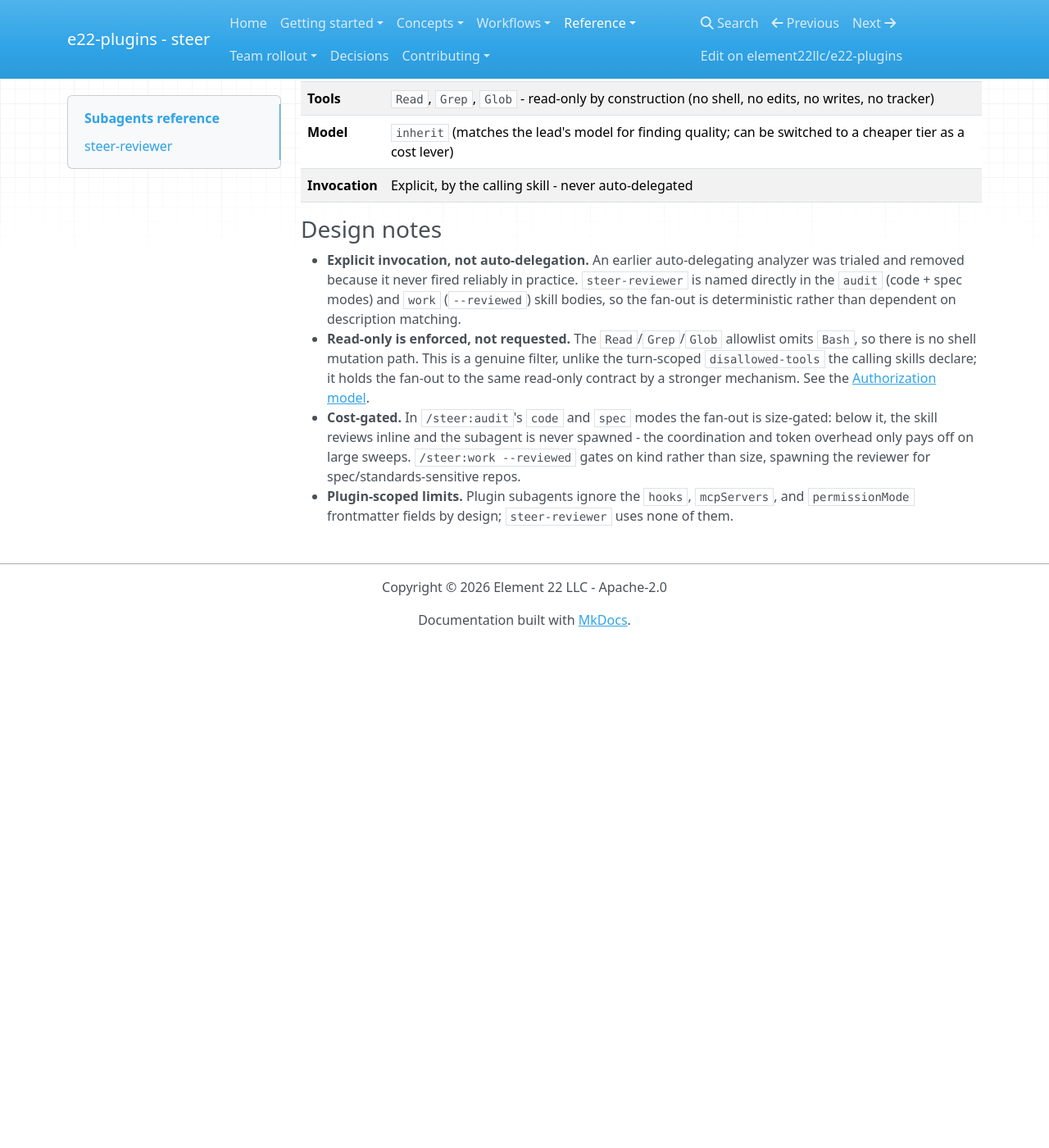
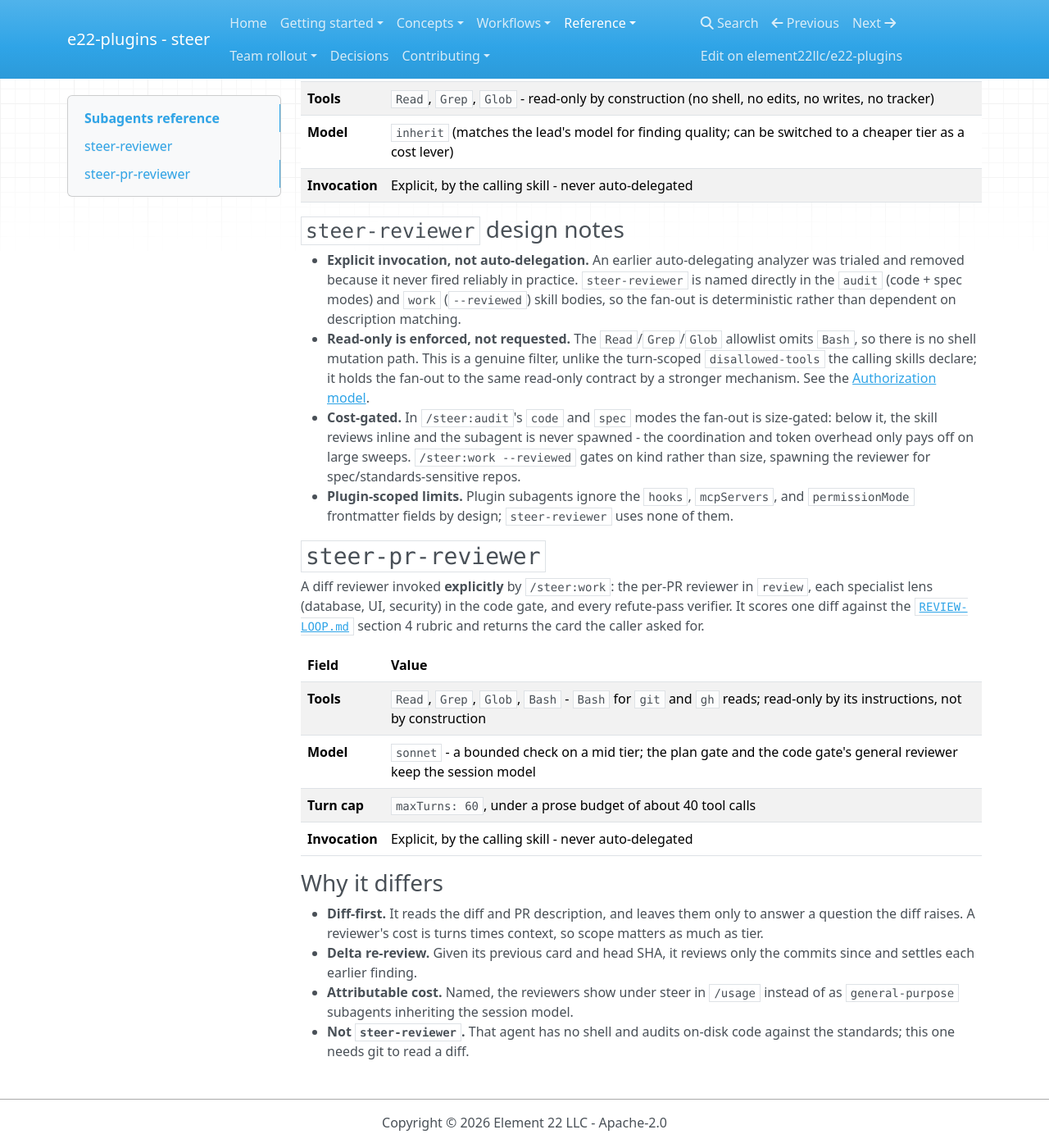
Before and after one commit to element22llc/e22-plugins, an MkDocs documentation site: the page built from docs/reference/agents.md, in a window 1280 px wide and 1400 px high, scrolled down 574 px. Shown: the whole window at 82% size. Built offline with MkDocs 1.6.1, drawn with Linux system fonts in a browser that asks for light colours; nearby versions of some CDN libraries; before the commit the page ends 1358 px from its top, so only the background shows below that; some of the changed text lies outside the part shown.

Commit message:
feat(steer): tier and scope /steer:work diff reviewers
Add a steer-pr-reviewer agent (Sonnet, diff-first, ~40-call budget,
maxTurns 60) for the per-PR reviewer in `review`, code-gate specialist
lenses and refute-pass verifiers. The plan gate and general reviewer
keep the session model. Re-reviews read only the delta since the last
card. REVIEW-LOOP.md notes the advisor's uncached transcript cost.
queue names its worker agent type so a worker is never a fork.

The Copilot agent generator now drops Claude model aliases and labels
an agent read-only only when it has no edit/execute tools.

Co-Authored-By: Claude Opus 5.5 <noreply@anthropic.com>

```diff
--- a/docs/reference/agents.md
+++ b/docs/reference/agents.md
@@ -1,8 +1,8 @@
 # Subagents reference
 
-`steer` ships one subagent under `plugins/steer/agents/`. It is a **read-only
-worker**, not a new capability - it grants no authority the calling skill didn't
-already have, and its tool allowlist is strictly narrower.
+`steer` ships two subagents under `plugins/steer/agents/`. Each is a
+**read-only worker**, not a new capability - it grants no authority the calling
+skill didn't already have.
 
 !!! note "Why a shipped subagent at all"
     The read-heavy review skills (`/steer:audit`, `/steer:audit spec`) sweep a whole
@@ -28,7 +28,7 @@ vets, ranks, and routes what it returns.
 | **Model** | `inherit` (matches the lead's model for finding quality; can be switched to a cheaper tier as a cost lever) |
 | **Invocation** | Explicit, by the calling skill - never auto-delegated |
 
-### Design notes
+### `steer-reviewer` design notes
 
 - **Explicit invocation, not auto-delegation.** An earlier auto-delegating
   analyzer was trialed and removed because it never fired reliably in practice.
@@ -48,3 +48,30 @@ vets, ranks, and routes what it returns.
 - **Plugin-scoped limits.** Plugin subagents ignore the `hooks`, `mcpServers`,
   and `permissionMode` frontmatter fields by design; `steer-reviewer` uses none
   of them.
+
+## `steer-pr-reviewer`
+
+A diff reviewer invoked **explicitly** by `/steer:work`: the per-PR reviewer in
+`review`, each specialist lens (database, UI, security) in the code gate, and
+every refute-pass verifier. It scores one diff against the
+[`REVIEW-LOOP.md`](https://github.com/element22llc/e22-plugins/blob/main/plugins/steer/templates/reference/REVIEW-LOOP.md)
+section 4 rubric and returns the card the caller asked for.
+
+| Field | Value |
+| :---- | :---- |
+| **Tools** | `Read`, `Grep`, `Glob`, `Bash` - `Bash` for `git` and `gh` reads; read-only by its instructions, not by construction |
+| **Model** | `sonnet` - a bounded check on a mid tier; the plan gate and the code gate's general reviewer keep the session model |
+| **Turn cap** | `maxTurns: 60`, under a prose budget of about 40 tool calls |
+| **Invocation** | Explicit, by the calling skill - never auto-delegated |
+
+### Why it differs
+
+- **Diff-first.** It reads the diff and PR description, and leaves them only to
+  answer a question the diff raises. A reviewer's cost is turns times context,
+  so scope matters as much as tier.
+- **Delta re-review.** Given its previous card and head SHA, it reviews only
+  the commits since and settles each earlier finding.
+- **Attributable cost.** Named, the reviewers show under steer in `/usage`
+  instead of as `general-purpose` subagents inheriting the session model.
+- **Not `steer-reviewer`.** That agent has no shell and audits on-disk code
+  against the standards; this one needs git to read a diff.
```
Also changed, not shown: docs/workflows/work.md (+4 -2 lines), plugins/steer/agents/steer-pr-reviewer.md (added, +61 -0 lines), plugins/steer/skills/work/modes/queue.md (+3 -2 lines), plugins/steer/skills/work/modes/review.md (+11 -5 lines), plugins/steer/skills/work/modes/subcommands.md (+3 -2 lines), plugins/steer/templates/agents/skills/steer-work/modes/queue.md (+3 -2 lines), plugins/steer/templates/agents/skills/steer-work/modes/review.md (+11 -5 lines), plugins/steer/templates/agents/skills/steer-work/modes/subcommands.md (+3 -2 lines), plugins/steer/templates/github/agents/steer-pr-reviewer.agent.md (added, +59 -0 lines), plugins/steer/templates/github/agents/steer-reviewer.agent.md (+1 -1 lines), plugins/steer/templates/reference/REVIEW-LOOP.md (+23 -5 lines), 2 other files.
